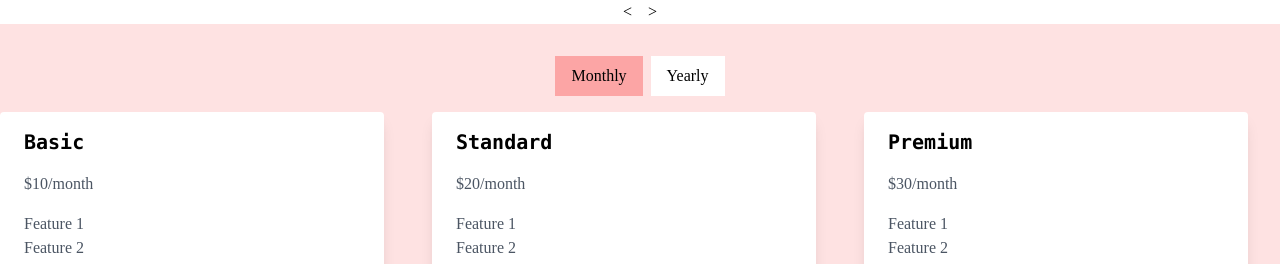
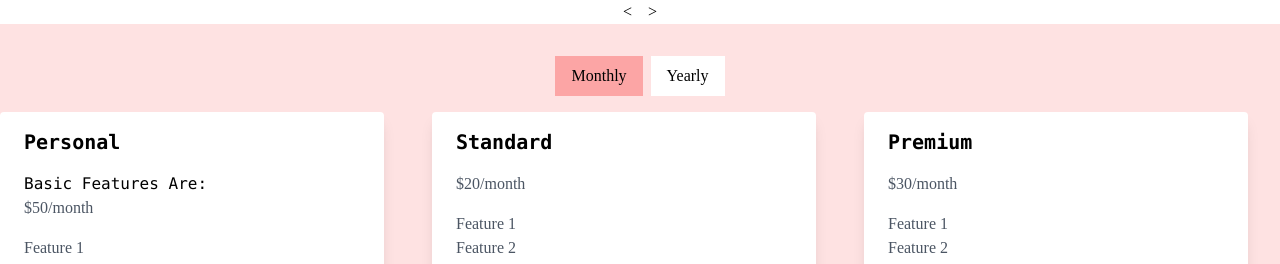
Before and after one commit to arushiMWork2004/maqroBudgetStore, a Next.js app: page / in a window 1280 px wide. Shown: the part 2320-2584 px from the top of the page. Built offline with nearby package versions, Linux system fonts and the light colour scheme.

Commit message:
Update Pricing.jsx

```diff
--- a/components/Pricing.jsx
+++ b/components/Pricing.jsx
@@ -31,10 +31,12 @@ const PricingPlan = () => {
       <div className="grid grid-cols-1 sm:grid-cols-3 gap-4">
         <div className="max-w-sm rounded overflow-hidden shadow-lg bg-white">
           <div className="px-6 py-4">
-            <h2 className="text-xl font-bold font-mono mb-4">Basic</h2>
+            <h2 className="text-xl font-bold font-mono mb-4">Personal</h2>
+            <p className="font-mono">Basic Features Are:</p>
             <p className="text-gray-600 mb-4">
-              {isMonthly ? '$10/month' : '$100/year'}
+              {isMonthly ? '$50/month' : '$100/year'}
             </p>
+
             <ul className="text-gray-600">
               <li>Feature 1</li>
               <li>Feature 2</li>
```
